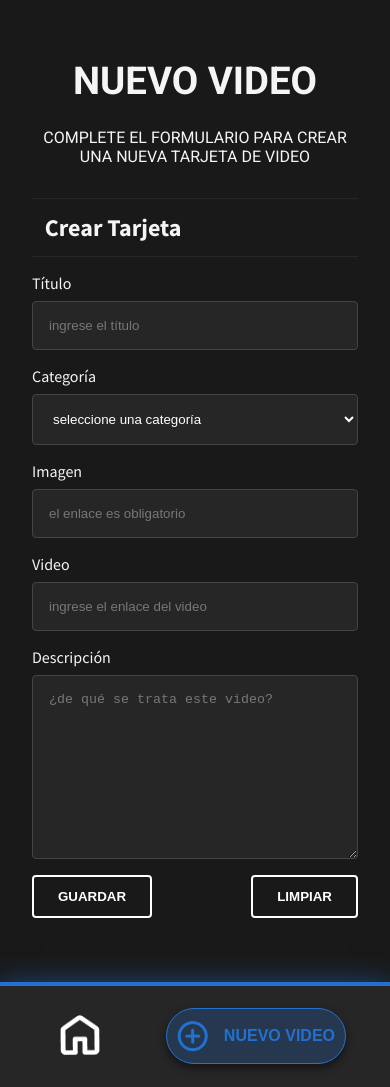
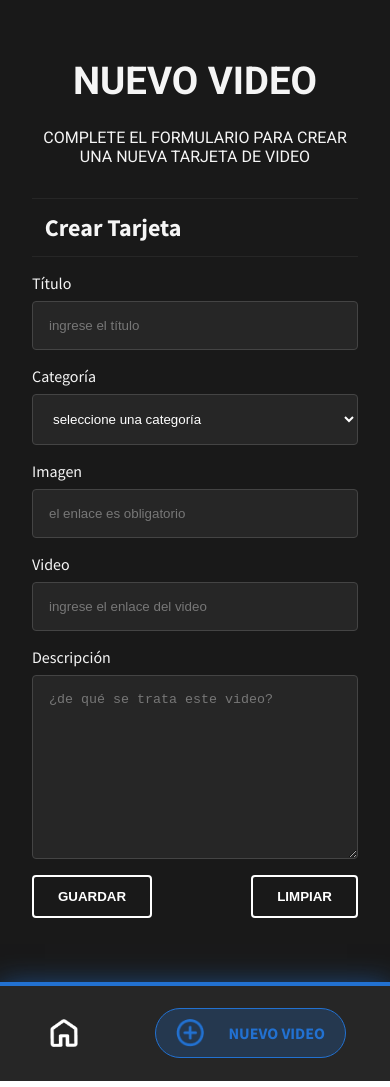
Before and after one commit to Antonio-M94/alura-flix, a React (Vite) app: page /nuevo-video in a window 390 px wide. Built offline with nearby package versions, Linux system fonts and the light colour scheme.

Commit message:
headers-dinamicos terminados

```diff
--- a/package.json
+++ b/package.json
@@ -11,7 +11,8 @@
   },
   "dependencies": {
     "react": "^18.2.0",
-    "react-dom": "^18.2.0"
+    "react-dom": "^18.2.0",
+    "react-router-dom": "^6.24.0"
   },
   "devDependencies": {
     "@types/react": "^18.2.66",
--- a/src/App.jsx
+++ b/src/App.jsx
@@ -1,20 +1,19 @@
+import { BrowserRouter as Router, Route, Routes } from 'react-router-dom';
 import Footer from './components/Footer/Footer';
 import Header from './components/Header/Header';
-import HeaderNuevoVideo from './components/Header/HeaderNuevoVideo';
-// import HeaderMobile from './components/Header/HeaderMobile';
-// import Home from './pages/Home/Home';
+import Home from './pages/Home/Home';
 import NuevoVideo from './pages/NuevoVideo/NuevoVideo';
 
 function App() {
   return (
-    <>
+    <Router>
       <Header />
-      {/* <Home /> */}
-      <NuevoVideo />
-      {/* <HeaderMobile /> */}
-      <HeaderNuevoVideo />
+      <Routes>
+        <Route path="/" element={<Home />} />
+        <Route path="/nuevo-video" element={<NuevoVideo />} />
+      </Routes>
       <Footer />
-    </>
+    </Router>
   );
 }
 
--- a/src/components/Header/Header.jsx
+++ b/src/components/Header/Header.jsx
@@ -1,13 +1,20 @@
+import { Link } from 'react-router-dom';
 import styles from './header.module.css';
 import logoAlura from '../../assets/logo-alura.png';
 
 const Header = () => {
   return (
-    <header className={styles.container}>
-      <img src={logoAlura} alt="Logo Alura" className={styles.logo} />
-      <nav className={styles.navContainer}>
-        <button className={styles.home}>home</button>
-        <button className={styles.nuevoVideo}>nuevo video</button>
+    <header className={styles.header}>
+      <Link to="/" className={styles.logoLink}>
+        <img src={logoAlura} alt="Logo Alura" className={styles.logo} />
+      </Link>
+      <nav className={styles.nav}>
+        <Link to="/" className={styles.navItem}>
+          Home
+        </Link>
+        <Link to="/nuevo-video" className={styles.navItem}>
+          Nuevo Video
+        </Link>
       </nav>
     </header>
   );
--- a/src/components/Header/HeaderNuevoVideo.jsx
+++ /dev/null
@@ -1,19 +0,0 @@
-import styles from './headerNuevoVideo.module.css';
-import homeIcon from '../../assets/homeIcon-nuevo-video.png';
-import addIcon from '../../assets/addIcon-nuevo-video.png';
-
-const HeaderNuevoVideo = () => {
-  return (
-    <header className={styles.container}>
-      <button className={styles.homeButton}>
-        <img src={homeIcon} alt="Add" />
-      </button>
-      <button className={styles.addButton}>
-        <img src={addIcon} alt="Home" />
-        <p>Nuevo Video</p>
-      </button>
-    </header>
-  );
-};
-
-export default HeaderNuevoVideo;
--- a/src/components/Header/header.module.css
+++ b/src/components/Header/header.module.css
@@ -1,4 +1,4 @@
-.container {
+.header {
   background-color: #262626;
   width: 100%;
   box-sizing: border-box;
@@ -11,20 +11,23 @@
   flex-wrap: nowrap;
 }
 
-.container img {
+.logoLink {
+  display: block;
+}
+
+.logo {
   height: 50px;
   width: auto;
   flex-shrink: 0;
 }
 
-.navContainer {
+.nav {
   display: flex;
   gap: 25px;
   flex-shrink: 0;
 }
 
-.home,
-.nuevoVideo {
+.navItem {
   padding: 10px 20px;
   display: flex;
   justify-content: center;
@@ -39,10 +42,10 @@
   text-transform: uppercase;
   box-shadow: 0px 4px 8px #00000080;
   flex-shrink: 0;
+  text-decoration: none;
 }
 
-.home:hover,
-.nuevoVideo:hover {
+.navItem:hover {
   background-color: #000000e6;
   color: #2271d1;
   border: 1px solid #2271d1;
@@ -50,67 +53,64 @@
 }
 
 @media (max-width: 1200px) {
-  .container {
+  .header {
     padding: 1.5rem 3rem;
   }
 
-  .navContainer {
+  .nav {
     gap: 20px;
   }
 
-  .home,
-  .nuevoVideo {
+  .navItem {
     padding: 8px 18px;
     min-width: 120px;
   }
 
-  .container img {
+  .logo {
     height: 45px;
   }
 }
 
 @media (max-width: 1024px) {
-  .container {
+  .header {
     padding: 1.2rem 2.5rem;
   }
 
-  .navContainer {
+  .nav {
     gap: 15px;
   }
 
-  .home,
-  .nuevoVideo {
+  .navItem {
     padding: 6px 16px;
     min-width: 110px;
   }
 
-  .container img {
+  .logo {
     height: 40px;
   }
 }
 
 @media (max-width: 768px) {
-  .container {
+  .header {
     padding: 1rem 1.5rem;
   }
 
-  .navContainer {
+  .nav {
     gap: 10px;
   }
 
-  .home,
-  .nuevoVideo {
+  .navItem {
     padding: 5px 14px;
     min-width: 100px;
   }
 
-  .container img {
+  .logo {
     height: 35px;
   }
 }
 
 @media (max-width: 680px) {
-  .container {
+  .header {
     display: none;
   }
 }
--- /dev/null
+++ b/src/components/HeaderMobile/HeaderMobile.jsx
@@ -0,0 +1,24 @@
+import { Link } from 'react-router-dom';
+import styles from './headerMobile.module.css';
+import homeIcon from '../../assets/homeIcon.png';
+import addIcon from '../../assets/addIcon.png';
+
+const HeaderMobile = () => {
+  return (
+    <header className={styles.header}>
+      <Link to="/" className={styles.homeLink}>
+        <button className={styles.homeButton}>
+          <img src={homeIcon} alt="Home" className={styles.homeIcon} />
+          <span className={styles.homeText}>Home</span>
+        </button>
+      </Link>
+      <Link to="/nuevo-video" className={styles.addLink}>
+        <button className={styles.addButton}>
+          <img src={addIcon} alt="Add" className={styles.addIcon} />
+        </button>
+      </Link>
+    </header>
+  );
+};
+
+export default HeaderMobile;
--- a/src/components/Header/headerMobile.module.css
+++ b/src/components/HeaderMobile/headerMobile.module.css
@@ -1,9 +1,9 @@
-.container {
+.header {
   background-color: #262626;
   width: 100%;
   box-sizing: border-box;
   padding: 1.4rem 2.75rem;
-  display: flex;
+  display: none;
   justify-content: space-between;
   align-items: center;
   border-top: 4px solid #2271d1;
@@ -12,25 +12,23 @@
   position: relative;
   bottom: 0;
   left: 0;
-  display: none;
+}
+
+.homeLink,
+.addLink {
+  text-decoration: none;
 }
 
 .homeButton {
-  padding: 2px 10px;
+  padding: 10px 20px;
   display: flex;
   justify-content: center;
   gap: 1rem;
   align-items: center;
   color: #2271d1;
-  background-color: #2271d13d;
+  background-color: transparent;
   border: 1px solid #2271d1;
   border-radius: 30px;
-  min-width: 167px;
-  text-align: center;
-  font-weight: 900;
-  box-shadow: 0px 4px 8px #00000080;
-  font-size: 1rem;
-  text-transform: uppercase;
 }
 
 .homeButton:hover {
@@ -40,19 +38,31 @@
   box-shadow: inset 0px 4px 16px #2271d1b3;
 }
 
+.homeIcon,
+.addIcon {
+  height: 28px;
+  width: 28px;
+}
+
+.homeText {
+  font-size: 1rem;
+  font-weight: 900;
+  text-transform: uppercase;
+  font-family: 'Source Sans Pro', sans-serif;
+}
+
 .addButton {
-  background-color: #262626;
+  background-color: transparent;
   border: none;
 }
 
-.addButton img {
-  padding: 2px 10px;
-  height: 58px;
-  width: 58px;
+.addIcon {
+  height: 40px;
+  width: 40px;
 }
 
 @media (max-width: 680px) {
-  .container {
+  .header {
     display: flex;
   }
 }
--- /dev/null
+++ b/src/components/HeaderNuevoVideo/HeaderNuevoVideo.jsx
@@ -0,0 +1,24 @@
+import { Link } from 'react-router-dom';
+import styles from './headerNuevoVideo.module.css';
+import homeIcon from '../../assets/homeIcon-nuevo-video.png';
+import addIcon from '../../assets/addIcon-nuevo-video.png';
+
+const HeaderNuevoVideo = () => {
+  return (
+    <header className={styles.header}>
+      <Link to="/" className={styles.homeLink}>
+        <button className={styles.homeButton}>
+          <img src={homeIcon} alt="Home" className={styles.homeIcon} />
+        </button>
+      </Link>
+      <Link to="/nuevo-video" className={styles.addLink}>
+        <button className={styles.addButton}>
+          <img src={addIcon} alt="Add" className={styles.addIcon} />
+          <span className={styles.addText}>NUEVO VIDEO</span>
+        </button>
+      </Link>
+    </header>
+  );
+};
+
+export default HeaderNuevoVideo;
--- a/src/components/Header/headerNuevoVideo.module.css
+++ b/src/components/HeaderNuevoVideo/headerNuevoVideo.module.css
@@ -1,9 +1,9 @@
-.container {
+.header {
   background-color: #262626;
   width: 100%;
   box-sizing: border-box;
   padding: 1.4rem 2.75rem;
-  display: flex;
+  display: none;
   justify-content: space-between;
   align-items: center;
   border-top: 4px solid #2271d1;
@@ -12,11 +12,36 @@
   position: relative;
   bottom: 0;
   left: 0;
-  display: none;
+}
+
+.homeLink,
+.addLink {
+  text-decoration: none;
+}
+
+.homeButton {
+  background-color: transparent;
+  border: none;
+  display: flex;
+  align-items: center;
+}
+
+.homeIcon,
+.addIcon {
+  height: 28px;
+  width: 28px;
+}
+
+.addText {
+  font-size: 1rem;
+  text-transform: uppercase;
+  font-weight: 900;
+  margin-left: 0.5rem;
+  font-family: 'Source Sans Pro', sans-serif;
 }
 
 .addButton {
-  padding: 2px 10px;
+  padding: 10px 20px;
   display: flex;
   justify-content: center;
   gap: 1rem;
@@ -25,12 +50,6 @@
   background-color: #2271d13d;
   border: 1px solid #2271d1;
   border-radius: 30px;
-  min-width: 167px;
-  text-align: center;
-  font-weight: 900;
-  box-shadow: 0px 4px 8px #00000080;
-  font-size: 1rem;
-  text-transform: uppercase;
 }
 
 .addButton:hover {
@@ -40,19 +59,8 @@
   box-shadow: inset 0px 4px 16px #2271d1b3;
 }
 
-.homeButton {
-  background-color: #262626;
-  border: none;
-}
-
-.homeButton img {
-  padding: 2px 10px;
-  height: 40px;
-  width: 40px;
-}
-
 @media (max-width: 680px) {
-  .container {
+  .header {
     display: flex;
   }
 }
--- a/src/pages/Home/Home.jsx
+++ b/src/pages/Home/Home.jsx
@@ -1,5 +1,6 @@
 import Banner from '../../components/Banner/Banner';
 import Cards from '../../components/Cards/Cards';
+import HeaderMobile from '../../components/HeaderMobile/HeaderMobile';
 import styles from './home.module.css';
 
 const Home = () => {
@@ -7,6 +8,7 @@ const Home = () => {
     <div className={styles.container}>
       <Banner />
       <Cards />
+      <HeaderMobile />
     </div>
   );
 };
--- a/src/pages/NuevoVideo/NuevoVideo.jsx
+++ b/src/pages/NuevoVideo/NuevoVideo.jsx
@@ -1,7 +1,9 @@
+import HeaderNuevoVideo from '../../components/HeaderNuevoVideo/HeaderNuevoVideo';
 import styles from './nuevoVideo.module.css';
 
 const NuevoVideo = () => {
   return (
+    <>
       <div className={styles.container}>
         <h1 className={styles.title}>NUEVO VIDEO</h1>
         <p className={styles.subtitle}>
@@ -60,6 +62,8 @@ const NuevoVideo = () => {
           </div>
         </form>
       </div>
+      <HeaderNuevoVideo />
+    </>
   );
 };
 
```
Also changed, not shown: src/components/Header/HeaderMobile.jsx (deleted, +0 -19 lines), 1 other file (tests, documents, lock files or other folders). Lines whose indentation alone changed are shown as unchanged.
